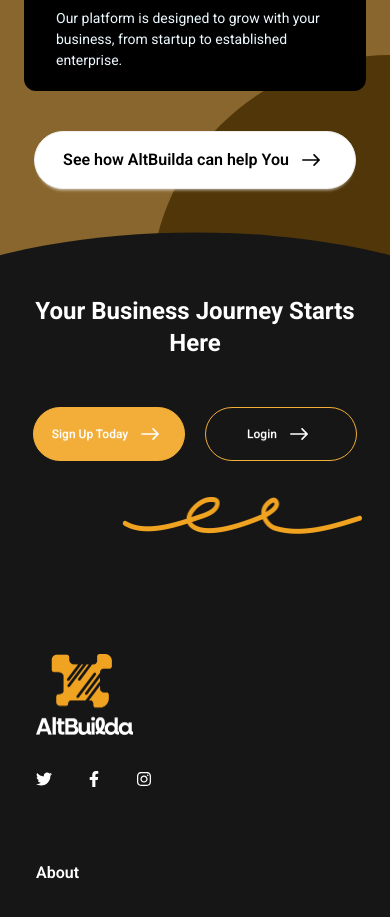
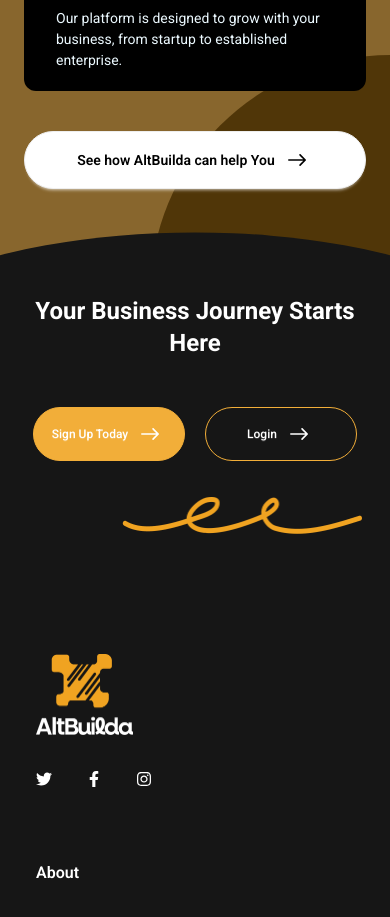
Before and after one commit to liljdot/AltBuilda-Website-React, a React (Vite) app: page /about in a window 390 px wide. Shown: the part 3165-4082 px from the top of the page. Built offline with nearby package versions, Linux system fonts and the light colour scheme.

Commit message:
Update WhyChooseSection button width for improved responsiveness

```diff
--- a/src/pages/About/WhyChooseSection.tsx
+++ b/src/pages/About/WhyChooseSection.tsx
@@ -71,7 +71,7 @@ const WhyChooseSection: React.FC = () => {
                     </div>
 
                     <div className="flex flex-row justify-center mt-10 mb-15 md:mb-0 md:mt-17 2xl:px-31">
-                        <Link to={"/get-started"} className="w-fit btn btn-secondary text-[1rem] text-neutral rounded-full font-semibold p-7 hover:scale-105 transition-all ease-in-out duration-500 hover:[&>*]:translate-x-2 active:scale-95">
+                        <Link to={"/get-started"} className="w-full sm:w-fit btn btn-secondary text-sm sm:text-[1rem] text-neutral rounded-full font-semibold p-7 hover:scale-105 transition-all ease-in-out duration-500 hover:[&>*]:translate-x-2 active:scale-95">
                             See how AltBuilda can help You
                             <IoIosArrowRoundForward className="size-8 transition-all ease-in-out duration-500" />
                         </Link>
```
